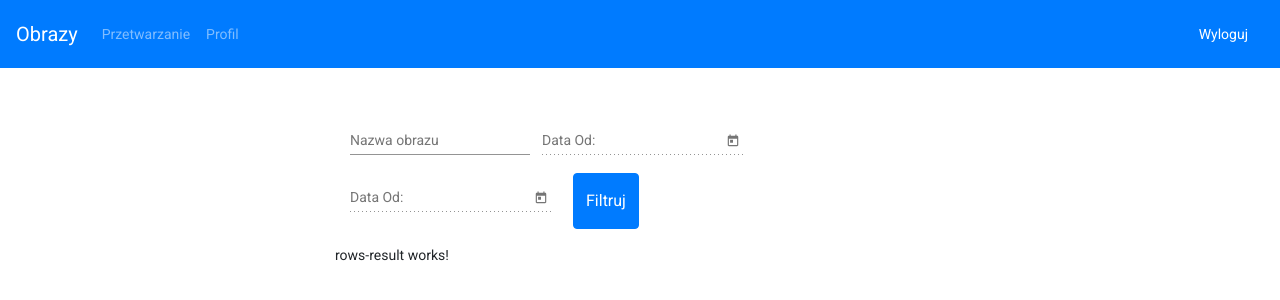
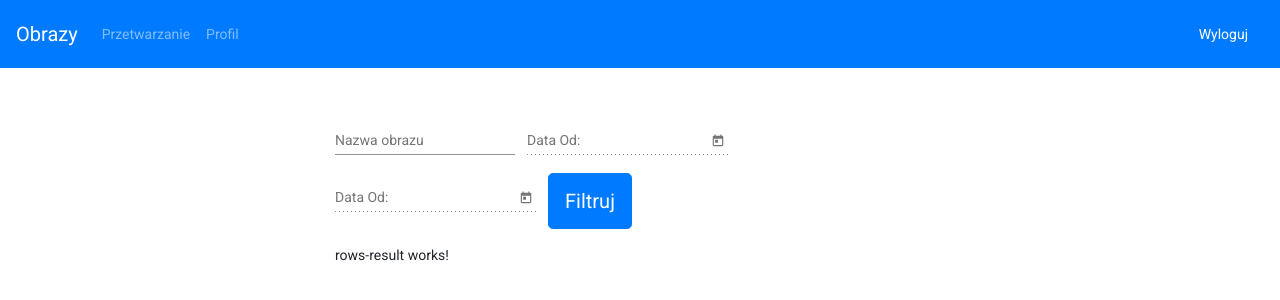
Before and after one commit to MaciekGolowkin/PracaMagisterskaGui, an Angular app: page /home in a window 1280 px wide. Shown: the top 300 px of the page. Built offline with nearby package versions, Linux system fonts and the light colour scheme.

Commit message:
Modyfikacja kryteriów

```diff
--- a/src/app/application-body/registry/cryteria/cryteria.component.html
+++ b/src/app/application-body/registry/cryteria/cryteria.component.html
@@ -1,7 +1,6 @@
 <div class="container">
     <form>
       <div class="form-group">
-        <div class="container">
             <div class="row">
                 <mat-form-field class="example-full-width">
                     <mat-label>Nazwa obrazu</mat-label>
@@ -22,13 +21,11 @@
                 <mat-datepicker #dp4 disabled="false"></mat-datepicker>
               </mat-form-field>
 
-                <button class="btn btn-primary" style="margin-left: 10px;">Filtruj</button>
+            <button class="btn btn-primary btn-lg">Filtruj</button>
+
+
 
               </div>
-        </div>
-
     </div>
-
-
     </form>
 </div>
```
